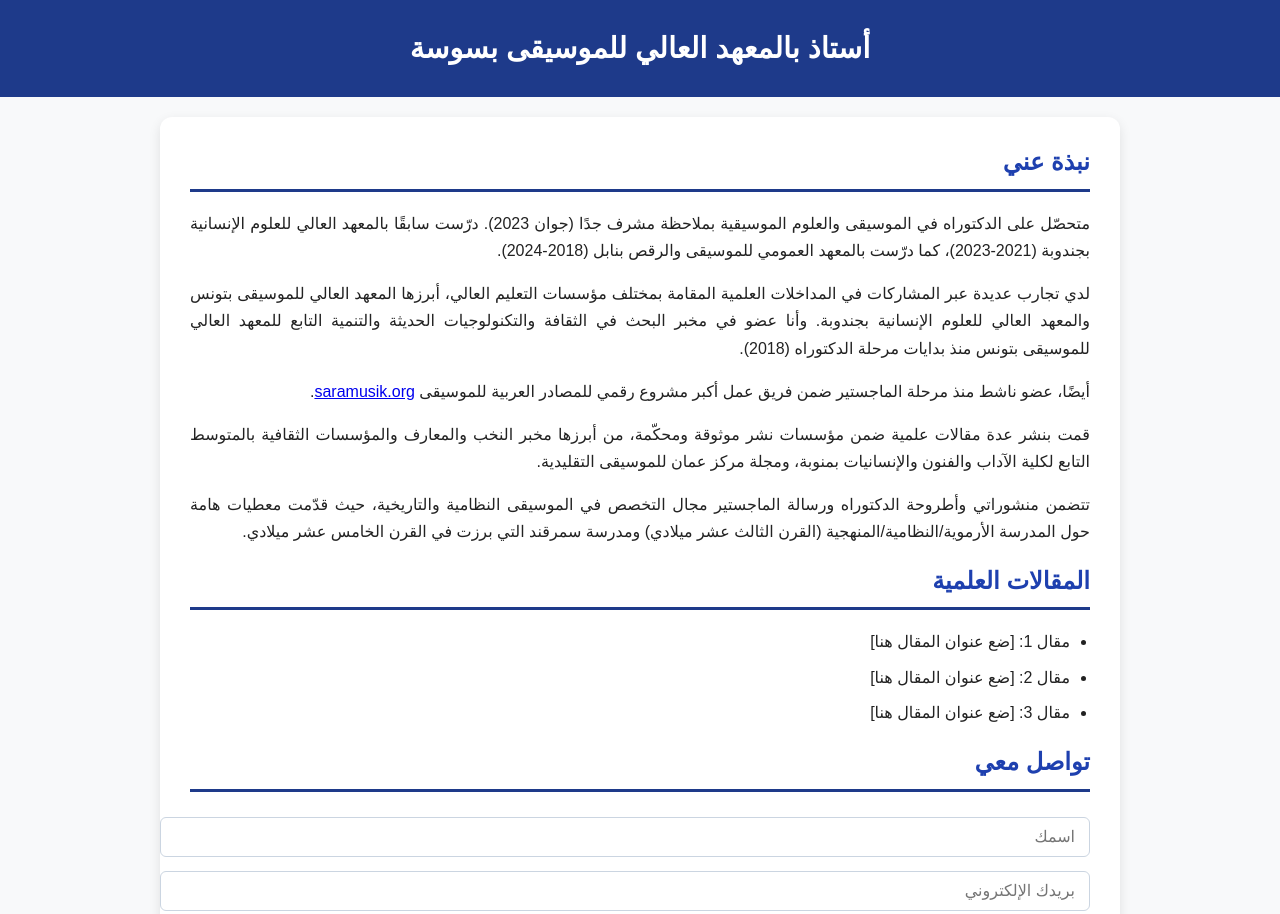
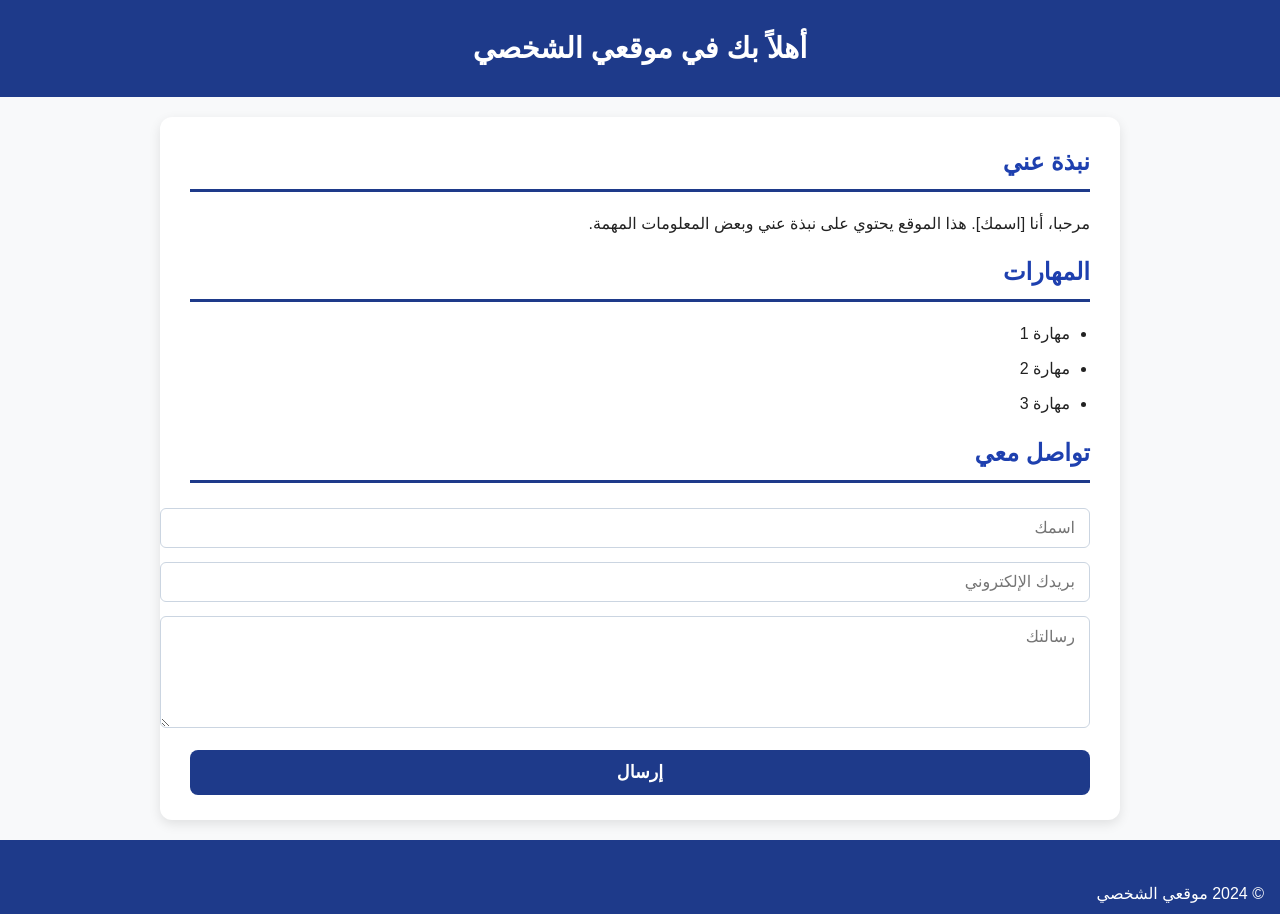
Before and after one commit to MouhebBen/mouheb_personal_website, a plain HTML site: page index.html in a window 1280 px wide. Shown: the top 914 px of the page. Drawn offline with Linux system fonts and the light colour scheme.

Commit message:
index.html

```diff
--- a/index.html
+++ b/index.html
@@ -3,37 +3,33 @@
 <head>
 <meta charset="UTF-8" />
 <meta name="viewport" content="width=device-width, initial-scale=1" />
-<title>موقع الأستاذ الشخصي</title>
+<title>موقعي الشخصي</title>
 <link rel="stylesheet" href="style.css" />
 </head>
 <body>
 
 <header>
-  <h1>أستاذ بالمعهد العالي للموسيقى بسوسة</h1>
+  <h1>أهلاً بك في موقعي الشخصي</h1>
 </header>
 
 <div class="container">
   <section>
     <h2>نبذة عني</h2>
-    <p>متحصّل على الدكتوراه في الموسيقى والعلوم الموسيقية بملاحظة مشرف جدًا (جوان 2023). درّست سابقًا بالمعهد العالي للعلوم الإنسانية بجندوبة (2021-2023)، كما درّست بالمعهد العمومي للموسيقى والرقص بنابل (2018-2024).</p>
-    <p>لدي تجارب عديدة عبر المشاركات في المداخلات العلمية المقامة بمختلف مؤسسات التعليم العالي، أبرزها المعهد العالي للموسيقى بتونس والمعهد العالي للعلوم الإنسانية بجندوبة. وأنا عضو في مخبر البحث في الثقافة والتكنولوجيات الحديثة والتنمية التابع للمعهد العالي للموسيقى بتونس منذ بدايات مرحلة الدكتوراه (2018).</p>
-    <p>أيضًا، عضو ناشط منذ مرحلة الماجستير ضمن فريق عمل أكبر مشروع رقمي للمصادر العربية للموسيقى <a href="https://saramusik.org" target="_blank" rel="noopener noreferrer">saramusik.org</a>.</p>
-    <p>قمت بنشر عدة مقالات علمية ضمن مؤسسات نشر موثوقة ومحكّمة، من أبرزها مخبر النخب والمعارف والمؤسسات الثقافية بالمتوسط التابع لكلية الآداب والفنون والإنسانيات بمنوبة، ومجلة مركز عمان للموسيقى التقليدية.</p>
-    <p>تتضمن منشوراتي وأطروحة الدكتوراه ورسالة الماجستير مجال التخصص في الموسيقى النظامية والتاريخية، حيث قدّمت معطيات هامة حول المدرسة الأرموية/النظامية/المنهجية (القرن الثالث عشر ميلادي) ومدرسة سمرقند التي برزت في القرن الخامس عشر ميلادي.</p>
+    <p>مرحبا، أنا [اسمك]. هذا الموقع يحتوي على نبذة عني وبعض المعلومات المهمة.</p>
   </section>
 
   <section>
-    <h2>المقالات العلمية</h2>
+    <h2>المهارات</h2>
     <ul>
-      <li>مقال 1: [ضع عنوان المقال هنا]</li>
-      <li>مقال 2: [ضع عنوان المقال هنا]</li>
-      <li>مقال 3: [ضع عنوان المقال هنا]</li>
+      <li>مهارة 1</li>
+      <li>مهارة 2</li>
+      <li>مهارة 3</li>
     </ul>
   </section>
 
   <section>
     <h2>تواصل معي</h2>
-    <form>
+    <form id="contact-form">
       <input type="text" placeholder="اسمك" required />
       <input type="email" placeholder="بريدك الإلكتروني" required />
       <textarea rows="5" placeholder="رسالتك" required></textarea>
@@ -43,7 +39,7 @@
 </div>
 
 <footer>
-  <p>© 2023 موقع الأستاذ الشخصي</p>
+  <p>© 2024 موقعي الشخصي</p>
 </footer>
 
 <script src="script.js"></script>
```
